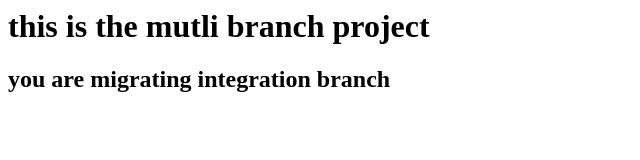
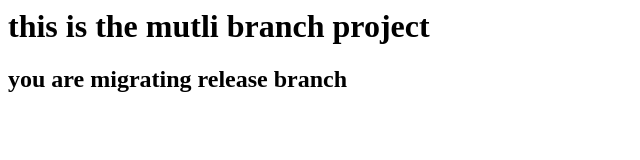
Before and after one commit to vinod909000/mutlibr, a plain HTML site: page index.html in a window 1280 px wide. Shown: the whole page, without its empty margins (0-640 px from the left). Drawn offline with Linux system fonts and the light colour scheme.

Commit message:
Update index.html

```diff
--- a/index.html
+++ b/index.html
@@ -1,2 +1,2 @@
 <h1> this is the mutli branch project</h1>
-<h2> you are migrating integration branch</h2>
+<h2> you are migrating release branch</h2>
```
